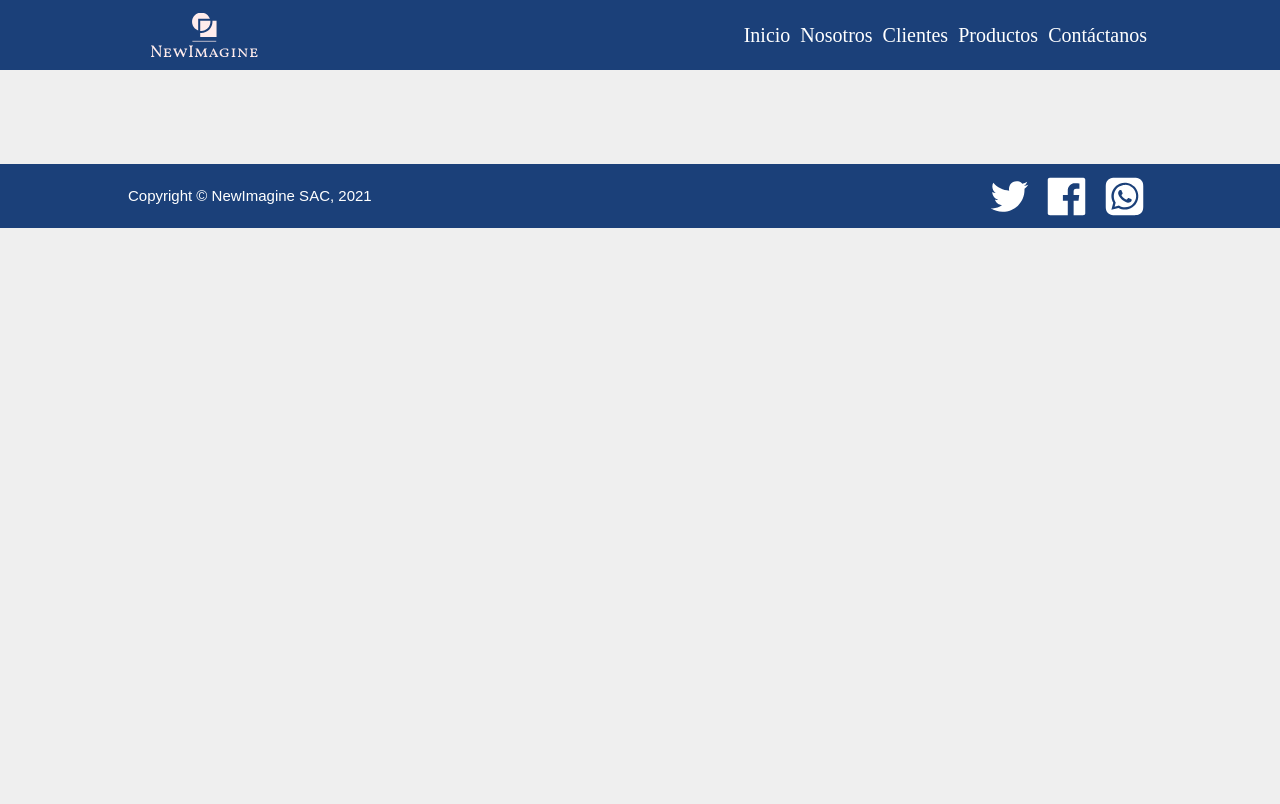
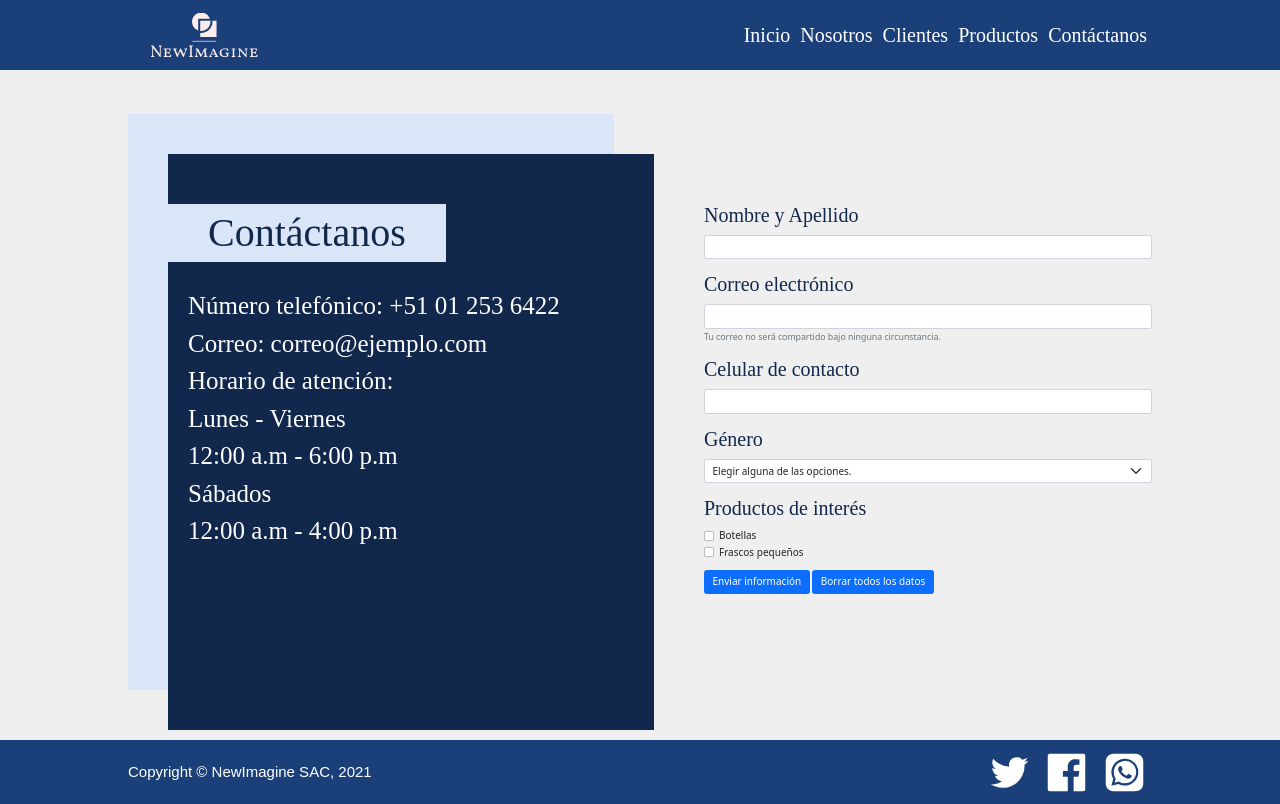
Before and after one commit to JuanDiegoHuaman/proyectoFinal-DesarrolloWeb, a website: page pages/contacto.html in a window 1280 px wide. Drawn offline with nearby package versions, Linux system fonts and the light colour scheme; a web font is replaced by a local one.

Commit message:
Cración de la página de contacto.

```diff
--- a/pages/contacto.html
+++ b/pages/contacto.html
@@ -44,8 +44,63 @@
             </div>
           </nav>
     </header> <!--Fin del Header-->
-    <main> <!--Comienzo del Main-->
-
+    <main class="contacto"> <!--Comienzo del Main-->
+        <section class="contacto__section1"> <!--Comienzo de la sección 1-->
+          <div class="contacto__section1__fondo">
+            <div class="contacto__section1__cuerpo">
+              <h2>Contáctanos</h2>
+              <div class="contacto__section1__cuerpo__texto">
+                <address>
+                  Número telefónico: +51 01 253 6422<br>
+                  Correo: correo@ejemplo.com<br>
+                  Horario de atención:<br>
+                  Lunes - Viernes<br>
+                  12:00 a.m - 6:00 p.m<br>
+                  Sábados<br>
+                  12:00 a.m - 4:00 p.m
+                </address>
+              </div>
+            </div>
+          </div>
+        </section> <!--Fin de la sección 1-->
+        <section class="contacto__section2"> <!--Comienzo de la sección 2-->
+          <form>
+            <div class="mb-3"> <!-- Nombre y apellido -->
+              <label for="nombreApellido" class="form-label">Nombre y Apellido</label>
+              <input type="text" class="form-control" id="nombreApellido">
+            </div>
+            <div class="mb-3"> <!-- Correo electronico -->
+              <label for="exampleInputEmail1" class="form-label">Correo electrónico</label>
+              <input type="email" class="form-control" id="exampleInputEmail1" aria-describedby="emailHelp">
+              <div id="emailHelp" class="form-text">Tu correo no será compartido bajo ninguna circunstancia.</div>
+            </div>
+            <div class="mb-3"> <!-- Celular -->
+              <label for="celular" class="form-label">Celular de contacto</label>
+              <input type="number" class="form-control" id="celular">
+            </div>
+            <div class="mb-3"> <!-- Genero -->
+              <label class="form-label">Género</label>
+              <select class="form-select" aria-label="Default select example">
+                <option selected>Elegir alguna de las opciones.</option>
+                <option value="Masculino">Masculino</option>
+                <option value="Femenino">Femenino</option>
+                <option value="Otro">Otro</option>
+              </select>
+            <div class="mb-3"> <!-- Productos de interes -->
+              <label class="form-label">Productos de interés</label>
+              <div class="form-check">
+                <input class="form-check-input" type="checkbox" value="botellas" id="botellas">
+                <label class="form-check-label" for="botellas">Botellas</label>
+              </div>
+              <div class="mb-3 form-check">
+                <input class="form-check-input" type="checkbox" value="frascosPequeños" id="frascosPequeños">
+                <label class="form-check-label" for="frascosPequeños">Frascos pequeños</label>
+              </div>
+            </div>
+            <button type="submit" class="btn btn-primary">Enviar información</button>
+            <button type="reset" class="btn btn-primary">Borrar todos los datos</button>
+          </form>
+        </section> <!--Fin de la seciión 2-->
     </main> <!--Fin del Main-->
     <footer class="footer"> <!--Comienzo del Footer-->
         <p>Copyright © NewImagine SAC, 2021</p>
@@ -54,6 +109,10 @@
           <img src="../img/facebook.svg" alt="Facebook">
           <img src="../img/whatsapp.svg" alt="Whatsapp">
         </div>
-      </footer> <!--Fin del Footer-->
+    </footer> <!--Fin del Footer-->
+    <script src="https://cdn.jsdelivr.net/npm/bootstrap@5.1.2/dist/js/bootstrap.bundle.min.js" integrity="sha384-kQtW33rZJAHjgefvhyyzcGF3C5TFyBQBA13V1RKPf4uH+bwyzQxZ6CmMZHmNBEfJ" crossorigin="anonymous"></script>
+    <script>
+      AOS.init();
+    </script>
 </body>
 </html>
--- a/scss/_globals.scss
+++ b/scss/_globals.scss
@@ -22,7 +22,7 @@ h2 {
     color: $h2--color;
 }
 
-p {
+p, address {
     font-size: $p--size;
     font-family: $p--fontFamily;
     color: $p--color;
--- a/scss/index.scss
+++ b/scss/index.scss
@@ -14,3 +14,4 @@
 @import "./pages/nosotros";
 @import "./pages/productos";
 @import "./pages/clientes";
+@import "./pages/contacto";
--- /dev/null
+++ b/scss/pages/_contacto.scss
@@ -0,0 +1,59 @@
+/* CONTACTO */
+
+.contacto {
+    width: 80vw;
+    grid-column: 2;
+    grid-row: 2;
+    display: flex;
+    flex-direction: row;
+    justify-content: space-between;
+
+    &__section1 {
+
+        &__fondo {
+            width: 38vw;
+            height: 72vh;
+            background-color: #DAE5F7;
+            position: relative;
+        }
+
+        &__cuerpo {
+            width: 38vw;
+            height: 72vh;
+            background-color: #11284C;
+            position: absolute;
+            top: 4rem;
+            left: 4rem;
+
+            h2 {
+                background-color: #DAE5F7;
+                color: #11284C;
+                display: inline-block;
+                margin-top: 5rem;
+                padding: 0.5rem 4rem;
+            }
+
+            address {
+                margin: 2rem;
+            }
+        }
+    }
+
+    &__section2 {
+        width: 35vw;
+        height: 72vh;
+        display: flex;
+        flex-direction: column;
+        justify-content: center;
+
+        .form-label {
+            font-size: 2rem;
+            font-family: $p--fontFamily;
+            color: #11284C;
+        }
+
+        .form-select {
+            margin-bottom: 1rem;
+        }
+    }
+}
```
Also changed, not shown: css/index.css.
